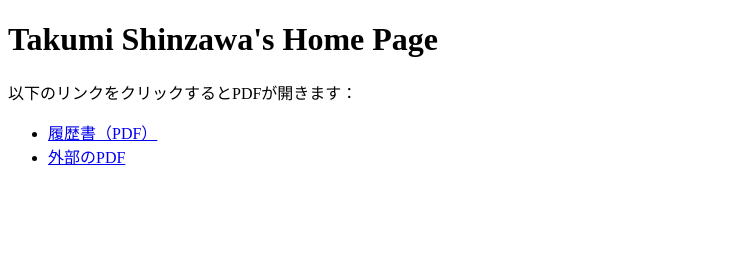
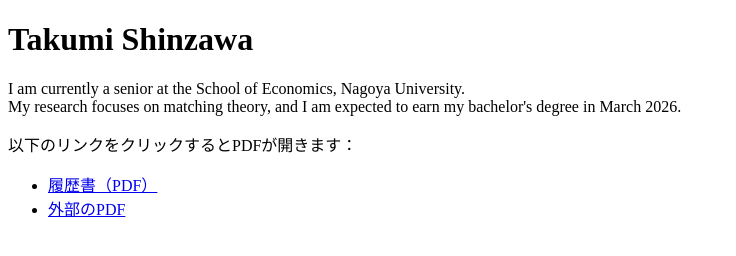
Before and after one commit to TakumiShinzawa/TakumiShinzawa.github.io, a plain HTML site: page index.html in a window 1280 px wide. Shown: the whole page, without its empty margins (0-736 px from the left). Drawn offline with Linux system fonts and the light colour scheme.

Commit message:
Update index.html

```diff
--- a/index.html
+++ b/index.html
@@ -6,8 +6,11 @@
 </head>
 <body>
 
-<h1>Takumi Shinzawa's Home Page</h1>
-
+<h1>Takumi Shinzawa</h1>
+<p>
+I am currently a senior at the School of Economics, Nagoya University.<br>
+My research focuses on matching theory, and I am expected to earn my bachelor's degree in March 2026.
+</p>
 <p>以下のリンクをクリックするとPDFが開きます：</p>
 
 <ul>
```
